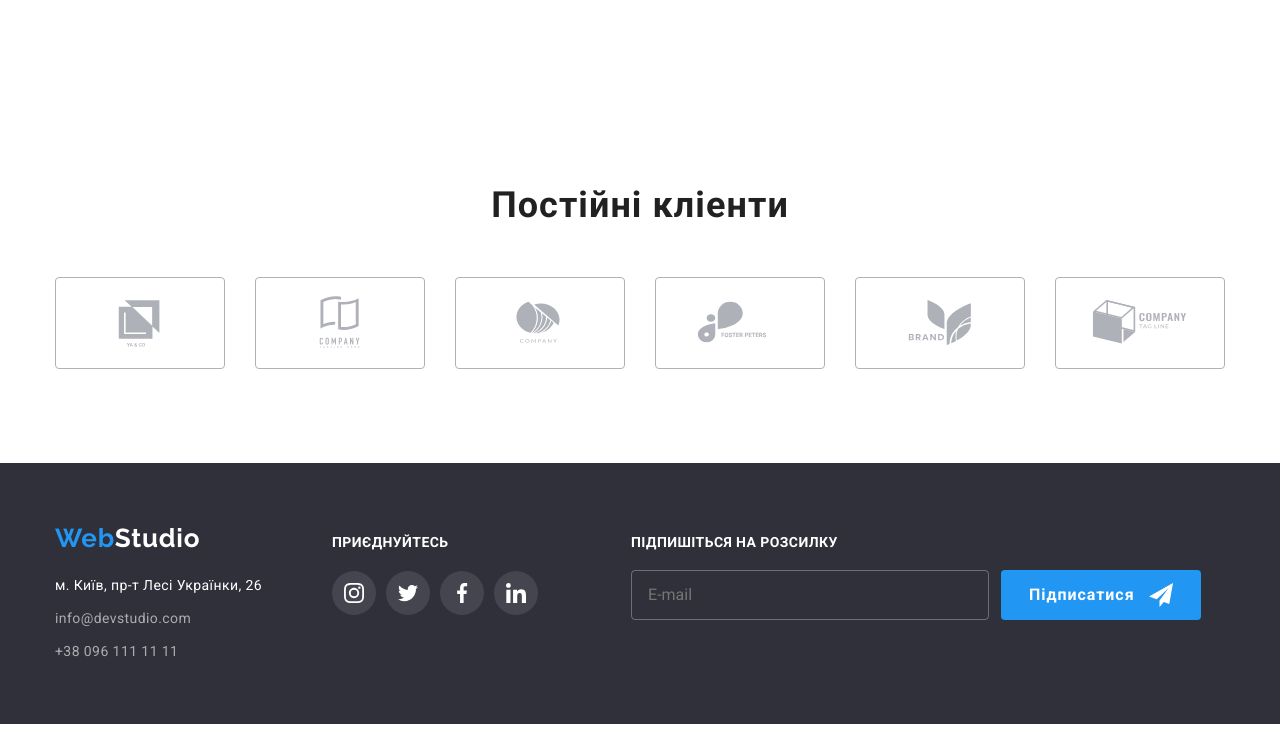
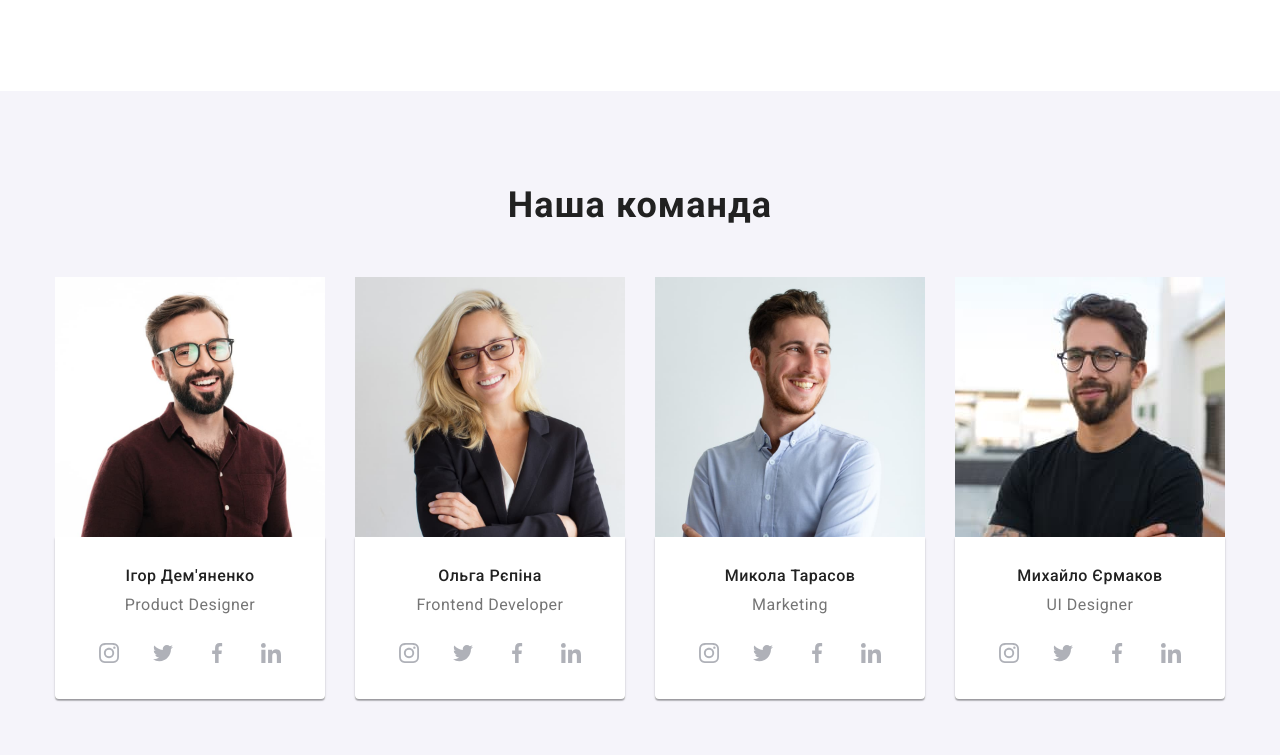
Before and after one commit to Tymofii-Shtyrba/goit-markup-hw-08, a plain HTML site: page index.html in a window 1280 px wide. Shown: the part 1505-2260 px from the top of the page. Before the commit the page ends 2229 px from the top, so only its background shows below. Drawn offline with nearby package versions, Linux system fonts and the light colour scheme.

Commit message:
Added extra images

```diff
--- a/index.html
+++ b/index.html
@@ -109,27 +109,38 @@
                 <h2 class="activities__title">Чим ми займаємося</h2>
                 <ul class="activities__list">
                     <li class="activity">
-                        <img src="./images/box1.jpg" alt="development" width="370" height="294">
+                        <img srcset="./images/box1.jpg 1x, ./images/box1@2x.jpg 2x" src="./images/box1.jpg" alt="development" width="370" height="294">
                         <p class="activity__descr">Десктопні додатки</p>
                     </li>
                     <li class="activity">
-                        <img src="./images/box2.jpg" alt="optimization" width="370" height="294">
+                        <img srcset="./images/box2.jpg 1x, ./images/box2@2x.jpg 2x" src="./images/box2.jpg" alt="optimization" width="370" height="294">
                         <p class="activity__descr">Мобільні додатки</p>
                     </li>
                     <li class="activity">
-                        <img src="./images/box3.jpg" alt="design" width="370" height="294">
+                        <img srcset="./images/box3.jpg 1x, ./images/box3@2x.jpg 2x" src="./images/box3.jpg" alt="design" width="370" height="294">
                         <p class="activity__descr">Дизайнерські рішення</p>
                     </li>
                 </ul>
             </div>
         </section>
         <!-- Team_section -->
-        <!-- <section class="team-section">
+        <section class="team-section">
             <div class="team-section__container">
                 <h2 class="team-section__title">Наша команда</h2>
                 <ul class="team-section__workers-list">
                     <li class="employee">
-                        <img class="employee__photo" src="./images/team_card1.jpg" alt="Ihor Demyanenko">
+                        <img class="employee__photo" srcset="
+                        ./images/mobile/team_card1.jpg 450w,
+                        ./images/tablet/team_card1.jpg 354w,
+                        ./images/team_card1.jpg 270w,
+                        ./images/mobile/team_card1@2x.jpg 900w,
+                        ./images/tablet/team_card1@2x.jpg 708w,
+                        ./images/team_card1@2x.jpg 540w"
+                        sizes="(min-width: 1200px) 270px,
+                        (min-width: 768px) 354px,
+                        (min-width: 480px) 450px, 100vw"
+                        src="./images/mobile/team_card1.jpg"
+                        alt="Ihor Demyanenko">
                         <div class="employee__description">
                             <h3 class="employee__title">Ігор Дем'яненко</h3>
                             <p class="employee__position">Product Designer</p>
@@ -166,7 +177,18 @@
                         </div>
                     </li>
                     <li class="employee">
-                        <img class="employee__photo" src="./images/team_card2.jpg" alt="Ольга Рєпіна">
+                        <img class="employee__photo" srcset="
+                        ./images/mobile/team_card2.jpg 450w,
+                        ./images/tablet/team_card2.jpg 354w,
+                        ./images/team_card2.jpg 270w,
+                        ./images/mobile/team_card2@2x.jpg 900w,
+                        ./images/tablet/team_card2@2x.jpg 708w,
+                        ./images/team_card2@2x.jpg 540w"
+                        sizes="(min-width: 1200px) 270px,
+                        (min-width: 768px) 354px,
+                        (min-width: 480px) 450px, 100vw"
+                        src="./images/mobile/team_card2.jpg"
+                        alt="Ольга Рєпіна">
                         <div class="employee__description">
                         <h3 class="employee__title">Ольга Рєпіна</h3>
                             <p class="employee__position">Frontend Developer</p>
@@ -203,7 +225,18 @@
                         </div>
                     </li>
                     <li class="employee">
-                        <img class="employee__photo" src="./images/team_card3.jpg" alt="Микола Тарасов">
+                        <img class="employee__photo" srcset="
+                        ./images/mobile/team_card3.jpg 450w,
+                        ./images/tablet/team_card3.jpg 354w,
+                        ./images/team_card3.jpg 270w,
+                        ./images/mobile/team_card3@2x.jpg 900w,
+                        ./images/tablet/team_card3@2x.jpg 708w,
+                        ./images/team_card3@2x.jpg 540w"
+                        sizes="(min-width: 1200px) 270px,
+                        (min-width: 768px) 354px,
+                        (min-width: 480px) 450px, 100vw"
+                        src="./images/mobile/team_card3.jpg"
+                        alt="Микола Тарасов">
                         <div class="employee__description">
                             <h3 class="employee__title">Микола Тарасов</h3>
                             <p class="employee__position">Marketing</p>
@@ -240,7 +273,18 @@
                         </div>
                     </li>
                     <li class="employee">
-                        <img class="employee__photo" src="./images/team_card4.jpg" alt="Mykhailo Yermakov">
+                        <img class="employee__photo" srcset="
+                        ./images/mobile/team_card4.jpg 450w,
+                        ./images/tablet/team_card4.jpg 354w,
+                        ./images/team_card4.jpg 270w,
+                        ./images/mobile/team_card4@2x.jpg 900w,
+                        ./images/tablet/team_card4@2x.jpg 708w,
+                        ./images/team_card4@2x.jpg 540w"
+                        sizes="(min-width: 1200px) 270px,
+                        (min-width: 768px) 354px,
+                        (min-width: 480px) 450px, 100vw"
+                        src="./images/mobile/team_card4.jpg"
+                        alt="Mykhailo Yermakov">
                         <div class="employee__description">
                             <h3 class="employee__title">Михайло Єрмаков</h3>
                             <p class="employee__position">UI Designer</p>
@@ -278,7 +322,7 @@
                     </li>
                 </ul>
             </div>
-        </section> -->
+        </section>
         <!-- Clients_section -->
         <section class="clients">
             <div class="clients__container">
@@ -457,9 +501,9 @@
             </svg>
         </button>
         <ul class="mobile-menu">
-            <li><a href="" class="mobile-menu__link--current">About</a></li>
-            <li><a href="" class="mobile-menu__link">Products</a></li>
-            <li><a href="" class="mobile-menu__link">Contacts</a></li>
+            <li><a href="" class="mobile-menu__link--current">Студія</a></li>
+            <li><a href="" class="mobile-menu__link">Портфоліо</a></li>
+            <li><a href="" class="mobile-menu__link">Контакти</a></li>
         </ul>
         <ul>
             <li><a class="mobile-menu__tel" href="">+38 096 111 11 11</a></li>
--- a/sass/components/_contacts.scss
+++ b/sass/components/_contacts.scss
@@ -10,7 +10,7 @@
     @media screen and (min-width: 768px) and (max-width: 1200px) {
         flex-direction: column;
         gap: 10px;
-        padding: 21px 0px;
+        padding: 19px 0px;
         align-items: flex-start;
     }
 
--- a/sass/components/_modal-window-form.scss
+++ b/sass/components/_modal-window-form.scss
@@ -41,7 +41,7 @@
     display: block;
     padding: 11px 16px;
     resize: none;
-    width: 448px;
+    width: 100%;
     height: 120px;
 
 }
@@ -100,11 +100,18 @@
 
 .form_checkbox-descr {
     font-weight: 400;
-    font-size: 14px;
-    line-height: 1.7;
+    font-size: 12px;
+    line-height: 1.16;
     letter-spacing: 0.03em;
     color: var(--descriprion-color);
     user-select: none;
+
+
+    @media screen and (min-width: 1200px) {
+        font-size: 14px;
+        line-height: 1.7;
+
+    }
 }
 
 .form_terms-link {
--- a/sass/components/_modal-window.scss
+++ b/sass/components/_modal-window.scss
@@ -18,17 +18,22 @@
 
 .modal {
     position: absolute;
-    top: 221px;
+    top: 93px;
     left: 50%;
     transform: translate(-50%, 0);
     background-color: var(--main-color);
-    width: 528px;
-    height: 581px;
+    width: 450px;
+    height: fit-content;
     border-radius: 4px;
     box-shadow: 0px 1px 3px rgba(0, 0, 0, 0.12), 0px 1px 1px rgba(0, 0, 0, 0.14), 0px 2px 1px rgba(0, 0, 0, 0.2);
     scale: 100%;
     transition: transform 250ms var(--transition-function);
     padding: 40px;
+
+    @media screen and (min-width: 1200px) {
+        top: 208px;
+        width: 528px;
+    }
 
     &_title {
         font-weight: 700;
--- a/sass/components/_navigation-links.scss
+++ b/sass/components/_navigation-links.scss
@@ -3,7 +3,7 @@
     margin-right: auto;
     align-items: center;
 
-    @media screen and (max-width: 768px) {
+    @media screen and (max-width: 767px) {
         width: 100%;
         justify-content: space-between;
     }
--- a/sass/components/_team-cards.scss
+++ b/sass/components/_team-cards.scss
@@ -1,38 +1,74 @@
 .team-section {
     background: var(--team-section-color);
-    padding: 94px 0px;
+    padding: 60px 0px;
+
+    @media screen and (min-width: 1200px) {
+        padding: 94px 0px;
+    }
 
     &__container {
         margin: 0px auto;
-        width: 1200px;
         padding: 0px 15px;
+        max-width: 768px;
+
+        @media screen and (min-width: 1200px) {
+            max-width: 1200px;
+
+        }
     }
 
     &__title {
         font-weight: 700;
-        font-size: 36px;
-        line-height: 1.16;
         text-align: center;
         letter-spacing: 0.03em;
-        margin-bottom: 50px;
+        font-size: 28px;
+        line-height: 1.17;
+        margin-bottom: 30px;
+
+        @media screen and (min-width: 1200px) {
+            font-size: 36px;
+            line-height: 1.16;
+            margin-bottom: 50px;
+        }
     }
 
     &__workers-list {
         display: flex;
+        flex-direction: column;
         gap: 30px;
+        align-items: center;
+
+        @media screen and (min-width: 768px) {
+            flex-direction: row;
+            flex-wrap: wrap;
+            justify-content: center;
+        }
+
+        @media screen and (min-width: 1200px) {
+            flex-wrap: nowrap;
+        }
     }
 }
 
 .employee {
     background-color: var(--main-color);
+    width: fit-content;
+
 
     &__photo {
-        width: 270px;
-        height: 260px;
+        max-width: 450px;
+
+        @media screen and (min-width: 768px) {
+            max-width: 354px;
+        }
+
+        @media screen and (min-width: 1200px) {
+            max-width: 270px;
+        }
     }
 
     &__description {
-        padding: 30px;
+        padding: 30px 0px 24px 0px;
         border-radius: 0px 0px 4px 4px;
         box-shadow: 0px 1px 3px rgba(0, 0, 0, 0.12), 0px 1px 1px rgba(0, 0, 0, 0.14), 0px 2px 1px rgba(0, 0, 0, 0.2);
     }
@@ -58,6 +94,7 @@
     &__social-links {
         display: flex;
         gap: 10px;
+        justify-content: center;
     }
 
     &__social-link {
```
Also changed, not shown: css/main.css, css/main.min.css, 2 other files.
